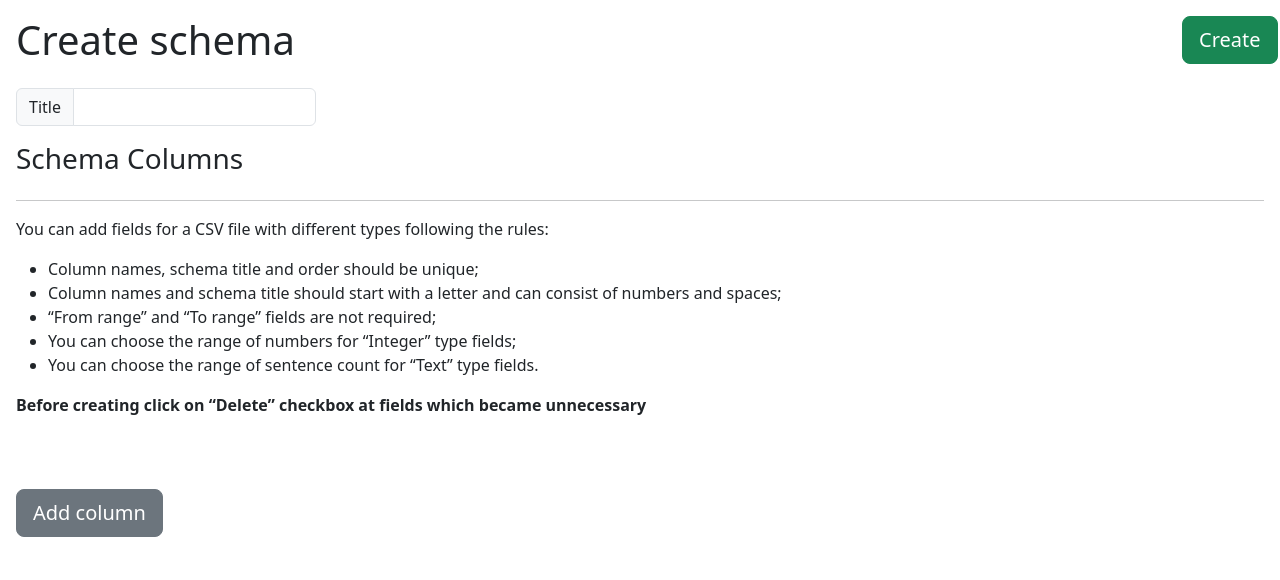
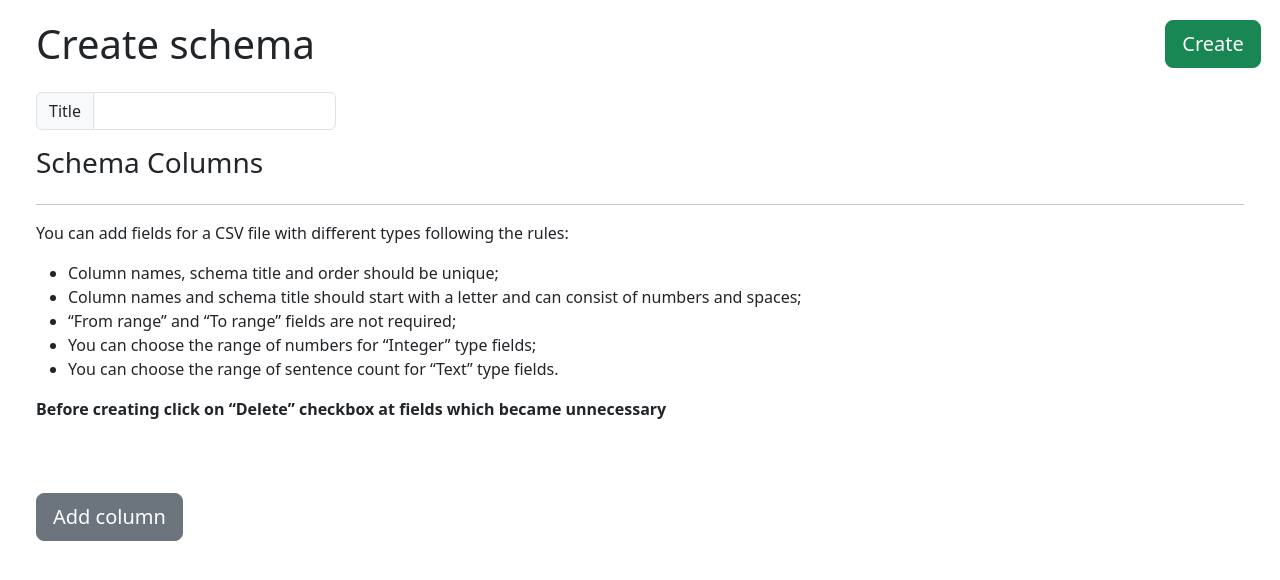
Before and after one commit to diana-shyrokikh/csv-files-generator, a Django app: page /schemas/create/ in a window 1280 px wide. Shown: the part 56-636 px from the top of the page. Run offline with Django 4.2, Linux system fonts and the light colour scheme; parts of the project's set-up code (start-up, migrations or seed data) failed here and were passed over; some libraries are stand-ins or nearby versions.

Commit message:
:lipstick: Added div for content block in base.html

```diff
--- a/csv_generator/templates/base.html
+++ b/csv_generator/templates/base.html
@@ -11,6 +11,8 @@
 </head>
 <body>
   {% include "includes/navbar.html" %}
-  {% block content %}{% endblock %}
+  <div style="margin: 20px">
+    {% block content %}{% endblock %}
+  </div>
 </body>
 </html>
```
